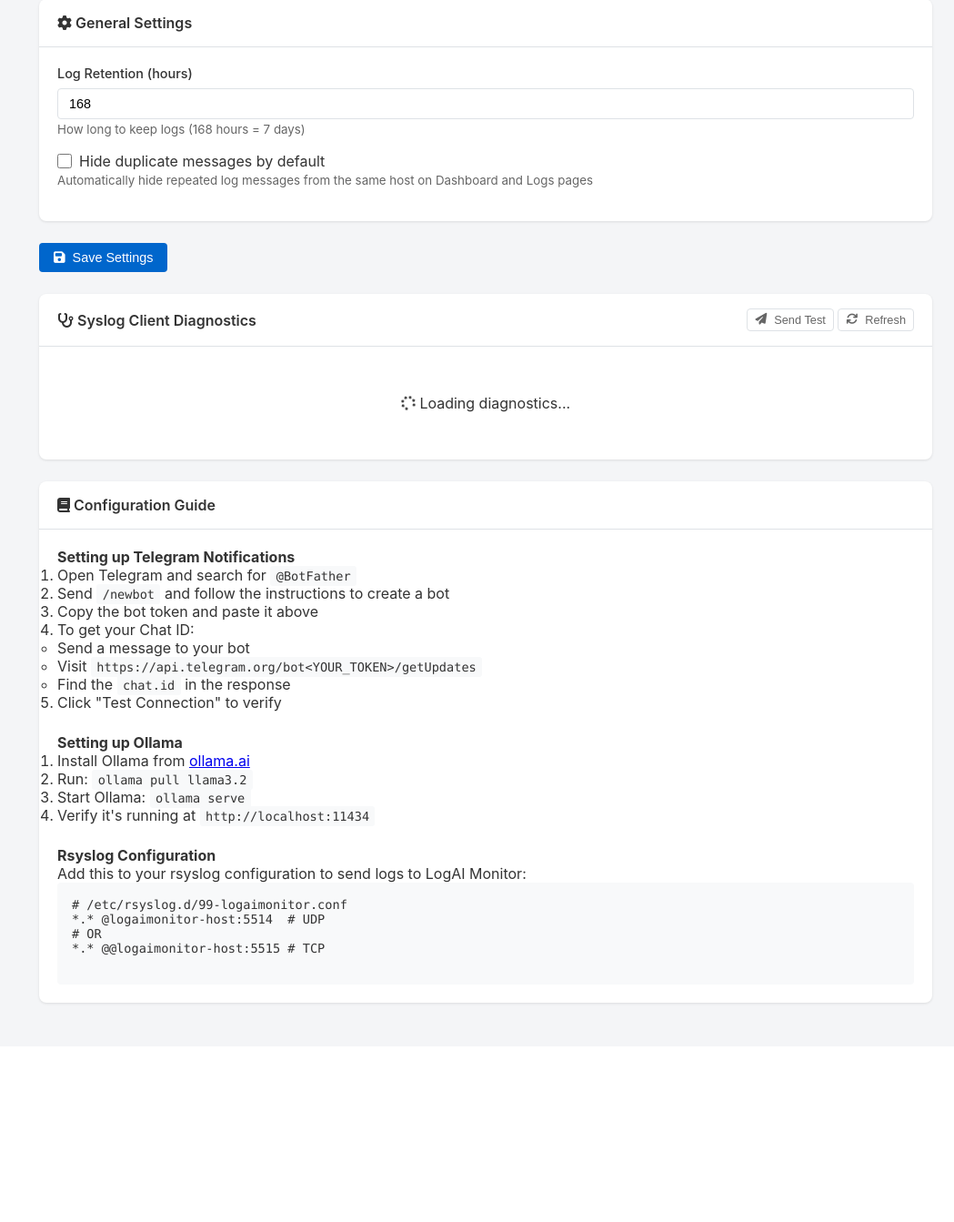
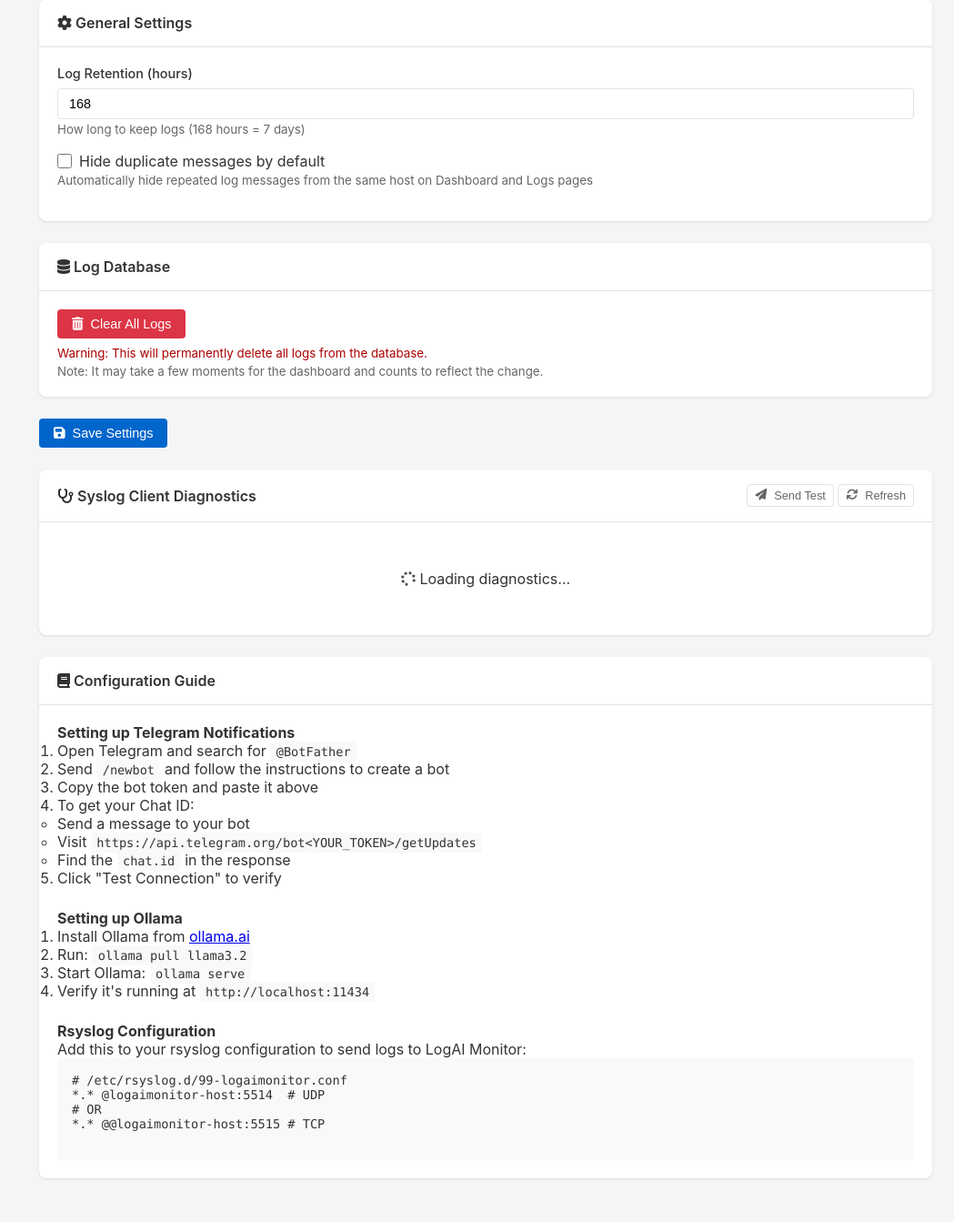
Before and after one commit to ftsiadimos/LogRadarAI, a Flask app: template templates/settings.html in a window 1280 px wide. Shown: the part 1276-2619 px from the top of the page at 91% size, without its empty margins (231-1280 px from the left). Before the commit the page ends 2381 px from the top, so only its background shows below. Run offline with Flask 3, Linux system fonts and the light colour scheme; the template is opened without the code that fills it, so the values that code supplies are empty; some libraries are stand-ins or nearby versions.

Commit message:
Add API endpoint and UI button to clear all logs from the database

```diff
--- a/app.py
+++ b/app.py
@@ -544,6 +544,14 @@ def api_log_detail(log_id):
         return jsonify({'error': 'Log not found'}), 404
     return jsonify(log)
 
+# Clear all logs API
+@app.route('/api/logs/clear', methods=['POST'])
+@require_redis_api
+def api_clear_all_logs():
+    """Delete all logs from the database"""
+    count = redis_client.clear_all_logs()
+    return jsonify({'status': 'ok', 'deleted': count})
+
 @app.route('/api/logs/ingest', methods=['POST'])
 @require_redis_api
 def api_ingest_log():
--- a/services/redis_client.py
+++ b/services/redis_client.py
@@ -174,6 +174,34 @@ class RedisClient:
             self.client.zrem('logs:timeline', log_id)
 
         return len(old_logs)
+
+    def clear_all_logs(self) -> int:
+        """Delete all logs from the database"""
+        log_ids = self.client.zrange('logs:timeline', 0, -1)
+        count = 0
+        for log_id in log_ids:
+            log = self.get_log(log_id)
+            if log:
+                source = log.get('source', 'unknown')
+                severity = log.get('severity', 'info')
+                hostname = log.get('hostname', log.get('source', 'unknown'))
+                # Remove from indexes
+                self.client.srem(f'logs:source:{source}', log_id)
+                self.client.srem(f'logs:severity:{severity}', log_id)
+                self.client.srem(f'logs:host:{hostname}', log_id)
+            # Delete the log hash and increment counter
+            self.client.delete(log_id)
+            count += 1
+        # Remove timeline
+        self.client.delete('logs:timeline')
+        # Clean up index sets
+        for key in self.client.keys('logs:source:*'):
+            self.client.delete(key)
+        for key in self.client.keys('logs:host:*'):
+            self.client.delete(key)
+        for key in self.client.keys('logs:severity:*'):
+            self.client.delete(key)
+        return count
 
     # ==================== FILTER OPERATIONS ====================
 
--- a/templates/settings.html
+++ b/templates/settings.html
@@ -136,6 +136,20 @@
                 </label>
                 <small style="color: #666;">Automatically hide repeated log messages from the same host on Dashboard and Logs pages</small>
             </div>
+        </div>
+    </div>
+
+    <!-- Log Database -->
+    <div class="card">
+        <div class="card-header">
+            <h3><i class="fas fa-database"></i> Log Database</h3>
+        </div>
+        <div class="card-body">
+            <button type="button" class="btn btn-danger" onclick="clearAllLogs()">
+                <i class="fas fa-trash-alt"></i> Clear All Logs
+            </button>
+            <small style="color: #a00; display: block; margin-top: 0.5rem;">Warning: This will permanently delete all logs from the database.</small>
+            <small style="color: #666; display: block; margin-top: 0.25rem;">Note: It may take a few moments for the dashboard and counts to reflect the change.</small>
         </div>
     </div>
 
@@ -280,4 +294,24 @@
 
 {% block scripts %}
 <!-- Settings page loaded via SPA router which calls loadSettings() -->
+<script>
+async function clearAllLogs() {
+    if (!confirm('Are you sure you want to delete ALL logs from the database? This action cannot be undone.')) return;
+    try {
+        const response = await fetch('/api/logs/clear', {
+            method: 'POST'
+        });
+        if (response.ok) {
+            const data = await response.json();
+            showToast('Success', `Deleted ${data.deleted} logs`, 'success');
+            try { fetchStats(); } catch(e) {}
+        } else {
+            showToast('Error', 'Failed to clear logs', 'error');
+        }
+    } catch (error) {
+        console.error('Error clearing logs:', error);
+        showToast('Error', 'Failed to clear logs', 'error');
+    }
+}
+</script>
 {% endblock %}
```
